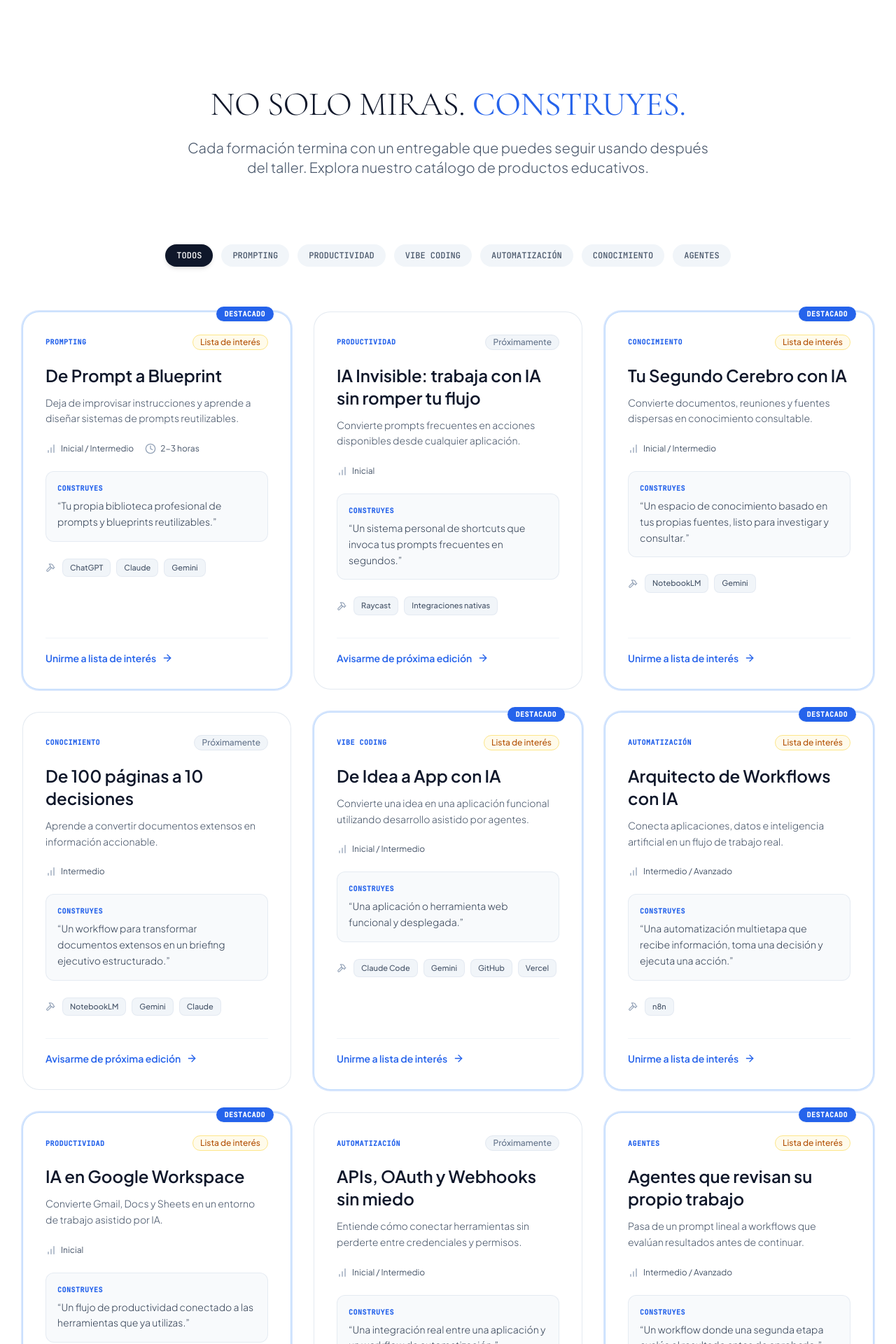
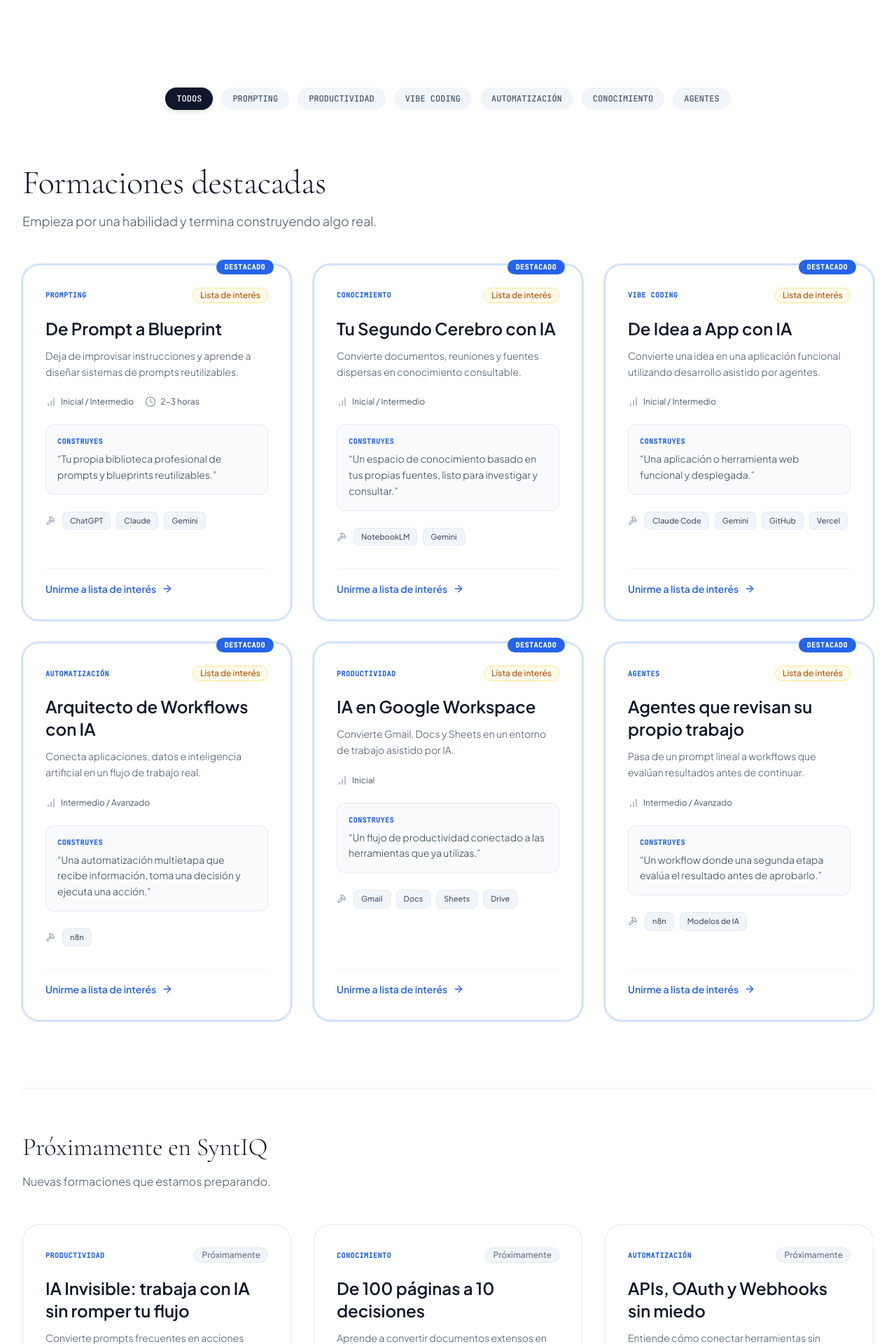
Before and after one commit to alamozuna/syntiq-web, a Next.js app: page /formaciones in a window 1280 px wide. Shown: the part 1100-3020 px from the top of the page at 70% size. Built offline with nearby package versions, Linux system fonts and the light colour scheme.

Commit message:
fix: restore method section, split catalog, remove radical stewardship

```diff
--- a/src/app/page.tsx
+++ b/src/app/page.tsx
@@ -3,6 +3,7 @@ import Navbar from "@/components/layout/Navbar";
 import HeroSection from "@/components/hero/HeroSection";
 import ToolsMarquee from "@/components/social-proof/ToolsMarquee";
 import BuildSkillsSection from "@/components/skills/BuildSkillsSection";
+import MethodStepper from "@/components/method/MethodStepper";
 import TrainingFormatsSection from "@/components/solutions/TrainingFormatsSection";
 import ResultsSection from "@/components/results/ResultsSection";
 import RoiCalculator from "@/components/calculator/RoiCalculator";
@@ -26,6 +27,9 @@ export default function Home() {
 
       {/* 04. QUÉ APRENDERÁS A CONSTRUIR (4 Cards: Prompting, Vibe Coding, Automatización, Agentes) */}
       <BuildSkillsSection />
+
+      {/* MÉTODO SYNTIQ */}
+      <MethodStepper />
 
       {/* 05. FORMATOS DE FORMACIÓN (3 Tarjetas Grandes estilo Maven) */}
       <TrainingFormatsSection />
--- a/src/components/brand/MissionVisionValues.tsx
+++ b/src/components/brand/MissionVisionValues.tsx
@@ -18,11 +18,11 @@ import {
 const VALUES_DATA = [
   {
     id: "mayordomia",
-    title: "Mayordomía Radical",
+    title: "Excelencia en la ejecución",
     icon: Compass,
     tagline: "Excelencia con propósito superior",
     description:
-      "Operamos bajo la premisa de que el negocio es un encargo de Dios. Buscamos la excelencia técnica y operativa no para vanagloria propia, sino para honrar el propósito y la confianza depositada en nosotros.",
+      "Cuidamos el tiempo y los recursos de nuestros clientes como propios. No entregamos teoría; entregamos sistemas que funcionan desde el primer día.",
     badge: "Brújula Ética",
   },
   {
--- a/src/components/method/MethodStepper.tsx
+++ b/src/components/method/MethodStepper.tsx
@@ -40,7 +40,7 @@ export default function MethodStepper() {
   const [activeStep, setActiveStep] = useState<number>(0);
 
   return (
-    <section id="metodo" className="relative py-20 sm:py-28 bg-white border-t border-slate-200/80">
+    <section id="metodo" className="scroll-mt-24 relative py-20 sm:py-28 bg-white border-t border-slate-200/80">
       <div className="max-w-7xl mx-auto px-4 sm:px-6 lg:px-8">
         {/* Header */}
         <div className="text-center max-w-3xl mx-auto mb-16 sm:mb-20">
--- a/src/components/results/ResultsSection.tsx
+++ b/src/components/results/ResultsSection.tsx
@@ -27,7 +27,7 @@ const CASES = [
 
 export default function ResultsSection() {
   return (
-    <section id="resultados" className="relative py-20 sm:py-28 bg-slate-50/50 border-t border-slate-200/80">
+    <section id="resultados" className="scroll-mt-24 relative py-20 sm:py-28 bg-slate-50/50 border-t border-slate-200/80">
       <div className="max-w-7xl mx-auto px-4 sm:px-6 lg:px-8">
         {/* Header */}
         <div className="text-center max-w-3xl mx-auto mb-14 sm:mb-16">
--- a/src/components/solutions/CourseCatalog.tsx
+++ b/src/components/solutions/CourseCatalog.tsx
@@ -24,23 +24,15 @@ export default function CourseCatalog() {
     return course.category === activeCategory;
   });
 
+  const featuredCourses = visibleCourses.filter(c => c.featured);
+  const upcomingCourses = visibleCourses.filter(c => !c.featured);
+
   return (
     <section className="py-20 sm:py-32 bg-white border-t border-slate-200">
       <div className="max-w-7xl mx-auto px-4 sm:px-6 lg:px-8">
 
-        {/* Section Header */}
-        <div className="text-center max-w-3xl mx-auto mb-16 sm:mb-24">
-          <h2 className="font-brand-display text-4xl sm:text-5xl font-light text-slate-900 mb-6">
-            NO SOLO MIRAS. <span className="font-normal text-blue-600">CONSTRUYES.</span>
-          </h2>
-          <p className="text-lg sm:text-xl text-slate-600 font-light leading-relaxed">
-            Cada formación termina con un entregable que puedes seguir usando después del taller.
-            Explora nuestro catálogo de productos educativos.
-          </p>
-        </div>
-
         {/* Filters (Horizontal Scroll on Mobile) */}
-        <div className="flex overflow-x-auto pb-4 mb-12 -mx-4 px-4 sm:mx-0 sm:px-0 scrollbar-hide gap-2 sm:gap-3 sm:flex-wrap sm:justify-center">
+        <div className="flex overflow-x-auto pb-4 mb-16 -mx-4 px-4 sm:mx-0 sm:px-0 scrollbar-hide gap-2 sm:gap-3 sm:flex-wrap sm:justify-center">
           {CATEGORIES.map((category) => (
             <button
               key={category}
@@ -56,21 +48,58 @@ export default function CourseCatalog() {
           ))}
         </div>
 
-        {/* Grid of Courses */}
-        {visibleCourses.length > 0 ? (
+        {/* Section 1: Featured Courses */}
+        <div className="mb-24">
+          <div className="mb-12">
+            <h2 className="font-brand-display text-4xl sm:text-5xl font-light text-slate-900 mb-4">
+              Formaciones destacadas
+            </h2>
+            <p className="text-lg text-slate-600 font-light leading-relaxed max-w-3xl">
+              Empieza por una habilidad y termina construyendo algo real.
+            </p>
+          </div>
+
+          {featuredCourses.length > 0 ? (
             <div className="grid grid-cols-1 md:grid-cols-2 lg:grid-cols-3 gap-6 sm:gap-8">
-            {visibleCourses.map((course) => (
+              {featuredCourses.map((course) => (
                 <CourseCard key={course.id} course={course} />
               ))}
             </div>
           ) : (
             <div className="text-center py-20 bg-slate-50 rounded-3xl border border-slate-200">
               <p className="text-slate-500 font-light">
-              Próximamente anunciaremos formaciones en esta categoría.
+                No hay formaciones destacadas en esta categoría.
               </p>
             </div>
           )}
         </div>
+
+        {/* Section 2: Upcoming Courses */}
+        <div>
+          <div className="mb-12 pt-16 border-t border-slate-200/80">
+            <h2 className="font-brand-display text-3xl sm:text-4xl font-light text-slate-900 mb-4">
+              Próximamente en SyntIQ
+            </h2>
+            <p className="text-base text-slate-600 font-light leading-relaxed max-w-3xl">
+              Nuevas formaciones que estamos preparando.
+            </p>
+          </div>
+
+          {upcomingCourses.length > 0 ? (
+            <div className="grid grid-cols-1 md:grid-cols-2 lg:grid-cols-3 gap-6 sm:gap-8">
+              {upcomingCourses.map((course) => (
+                <CourseCard key={course.id} course={course} />
+              ))}
+            </div>
+          ) : (
+            <div className="text-center py-16 bg-slate-50 rounded-3xl border border-slate-200">
+              <p className="text-slate-500 font-light">
+                No hay nuevas formaciones anunciadas en esta categoría por ahora.
+              </p>
+            </div>
+          )}
+        </div>
+      </div>
     </section>
   );
 }
```
Also changed, not shown: 1 other file (tests, documents, lock files or other folders). Lines whose indentation alone changed are shown as unchanged.
